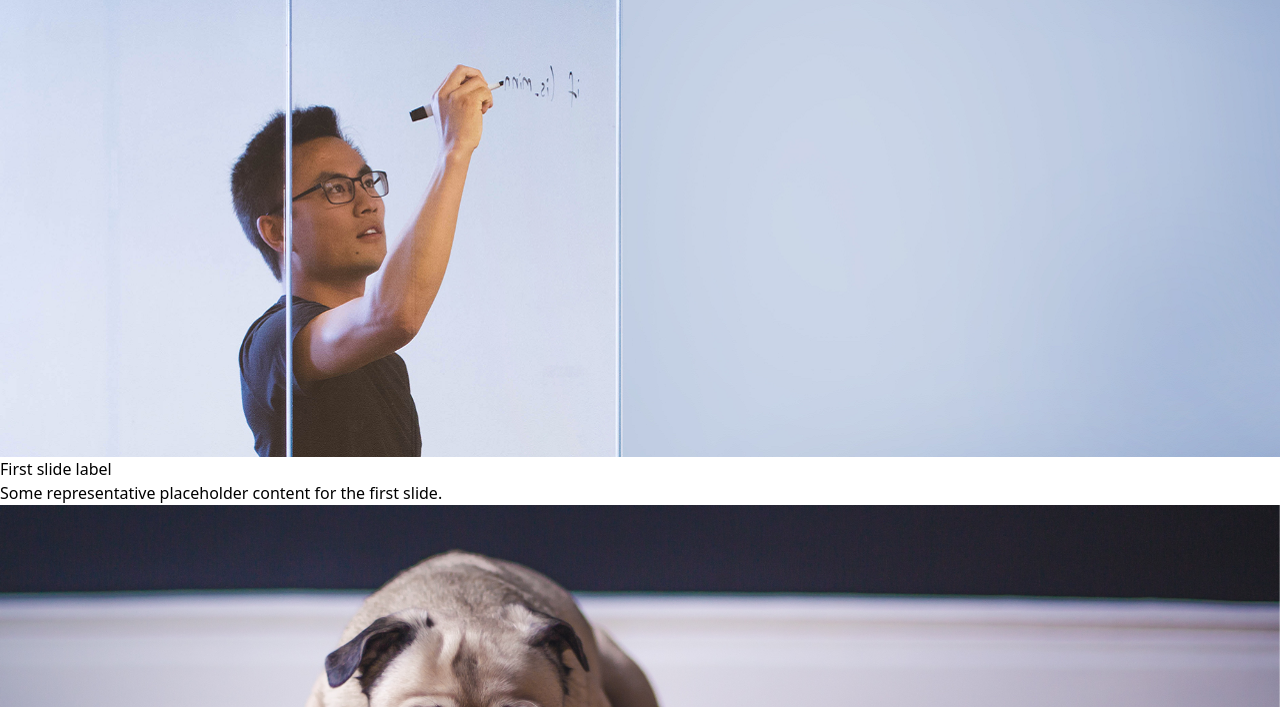
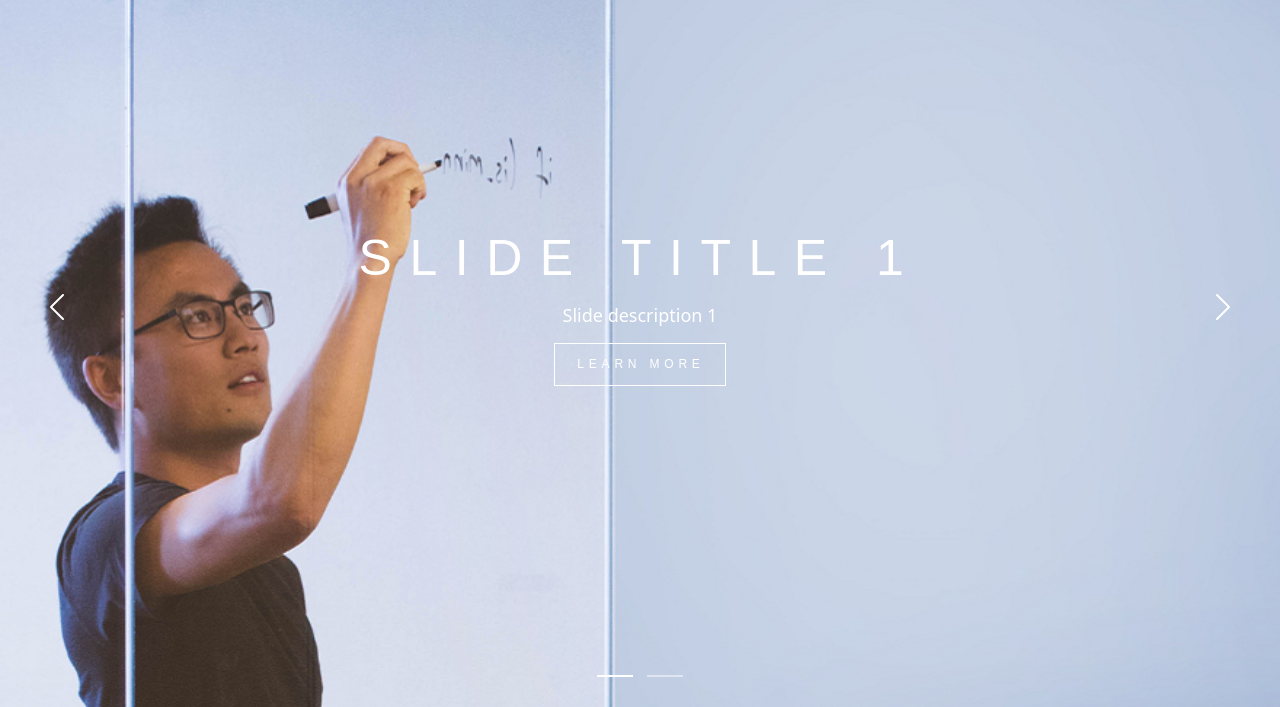
Before and after one commit to kwameboame/fjorge, a website: page src/index.html in a window 1280 px wide. Shown: the part 93-800 px from the top of the page. Drawn offline with nearby package versions, Linux system fonts and the light colour scheme; files that its build step writes are made by us from their sources.

Commit message:
initial hero slider layout

```diff
--- /dev/null
+++ b/src/css/carousel/carousel.css
@@ -0,0 +1,222 @@
+.btn {
+    display: inline-block;
+    padding: 13px 20px;
+    color: #fff;
+    text-decoration: none;
+    position: relative;
+    background: transparent;
+    border: 1px solid #e1e1e1;
+    font: 12px/1.2 "Oswald", sans-serif;
+    letter-spacing: 0.4em;
+    text-align: center;
+    text-indent: 2px;
+    text-transform: uppercase;
+    transition: color 0.1s linear 0.05s;
+}
+.btn::before {
+    content: "";
+    display: block;
+    position: absolute;
+    top: 50%;
+    left: 0;
+    width: 100%;
+    height: 1px;
+    background: #e1e1e1;
+    z-index: 1;
+    opacity: 0;
+    transition: height 0.2s ease, top 0.2s ease, opacity 0s linear 0.2s;
+}
+.btn::after {
+    transition: border 0.1s linear 0.05s;
+}
+.btn .btn-inner {
+    position: relative;
+    z-index: 2;
+}
+.btn:hover {
+    color: #373737;
+    transition: color 0.1s linear 0s;
+}
+.btn:hover::before {
+    top: 0;
+    height: 100%;
+    opacity: 1;
+    transition: height 0.2s ease, top 0.2s ease, opacity 0s linear 0s;
+}
+.btn:hover::after {
+    border-color: #373737;
+    transition: border 0.1s linear 0s;
+}
+.slideshow {
+    overflow: hidden;
+    position: relative;
+    width: 100%;
+    height: 100vh;
+    z-index: 1;
+}
+.slideshow .slideshow-inner {
+    position: absolute;
+    top: 0;
+    left: 0;
+    width: 100%;
+    height: 100%;
+}
+.slideshow .slides {
+    position: absolute;
+    top: 0;
+    left: 0;
+    width: 100%;
+    height: 100%;
+    z-index: 1;
+}
+.slideshow .slide {
+    display: none;
+    overflow: hidden;
+    position: absolute;
+    top: 0;
+    left: 0;
+    width: 100%;
+    height: 100%;
+    z-index: 1;
+    opacity: 0;
+    transition: opacity 0.3s ease;
+}
+.slideshow .slide.is-active {
+    display: block;
+}
+.slideshow .slide.is-loaded {
+    opacity: 1;
+}
+.slideshow .slide .caption {
+    padding: 0 100px;
+}
+.slideshow .slide .image-container {
+    position: absolute;
+    top: 0;
+    left: 0;
+    width: 100%;
+    height: 100%;
+    background-position: center;
+    z-index: 1;
+    background-size: cover;
+    image-rendering: optimizeQuality;
+}
+.slideshow .slide .image-container::before {
+    content: "";
+    display: block;
+    position: absolute;
+    top: 0;
+    left: 0;
+    width: 100%;
+    height: 100%;
+}
+.slideshow .slide .image {
+    width: 100%;
+    width: 100%;
+    object-fit: cover;
+    height: 100%;
+}
+.slideshow .slide-content {
+    position: absolute;
+    top: 0;
+    left: 0;
+    width: 100%;
+    height: 100%;
+    z-index: 2;
+    color: #fff;
+    text-align: center;
+    display: flex;
+    justify-content: center;
+    align-items: center;
+}
+.slideshow .slide .title {
+    margin: 0 auto 15px;
+    max-width: 1000px;
+    font: 300 50px/1.2 "Oswald", sans-serif;
+    letter-spacing: 0.35em;
+    text-transform: uppercase;
+}
+.slideshow .slide .text {
+    margin: 0 auto;
+    max-width: 1000px;
+    font-size: 18px;
+    line-height: 1.4;
+}
+.slideshow .slide .btn {
+    margin: 15px 0 0;
+    border-color: #fff;
+}
+.slideshow .slide .btn::before {
+    background: #fff;
+}
+.slideshow .pagination {
+    position: absolute;
+    bottom: 35px;
+    left: 0;
+    width: 100%;
+    height: 12px;
+    cursor: default;
+    z-index: 2;
+    text-align: center;
+}
+.slideshow .pagination .item {
+    display: inline-block;
+    padding: 15px 5px;
+    position: relative;
+    width: 46px;
+    height: 32px;
+    cursor: pointer;
+    text-indent: -999em;
+    z-index: 1;
+}
+.slideshow .pagination .item + .page {
+    margin-left: -2px;
+}
+.slideshow .pagination .item::before {
+    content: "";
+    display: block;
+    position: absolute;
+    top: 15px;
+    left: 5px;
+    width: 36px;
+    height: 2px;
+    background: rgba(255, 255, 255, 0.5);
+    transition: background 0.2s ease;
+}
+.slideshow .pagination .item::after {
+    width: 0;
+    background: #fff;
+    z-index: 2;
+    transition: width 0.2s ease;
+}
+.slideshow .pagination .item:hover::before, .slideshow .pagination .item.is-active::before {
+    background-color: #fff;
+}
+.slideshow .arrows .arrow {
+    margin: -33px 0 0;
+    padding: 20px;
+    position: absolute;
+    top: 50%;
+    cursor: pointer;
+    z-index: 3;
+}
+.slideshow .arrows .prev {
+    left: 30px;
+}
+.slideshow .arrows .prev:hover .svg {
+    left: -10px;
+}
+.slideshow .arrows .next {
+    right: 30px;
+}
+.slideshow .arrows .next:hover .svg {
+    left: 10px;
+}
+.slideshow .arrows .svg {
+    position: relative;
+    left: 0;
+    width: 14px;
+    height: 26px;
+    fill: #fff;
+    transition: left 0.2s ease;
+}
--- a/src/index.html
+++ b/src/index.html
@@ -14,6 +14,8 @@
     <link rel="stylesheet" href="css/styles.css" type="text/css" />
     <!-- Tailwind CSS styles-->
     <link rel="stylesheet" href="../dist/tailwind.css" type="text/css" />
+    <!-- Carousel CSS styles-->
+    <link rel="stylesheet" href="css/carousel/carousel.css" type="text/css" />
 </head>
 
 <body>
@@ -81,22 +83,66 @@
     <!-- END HEADER -->
 
     <!-- HERO SLIDER -->
-    <section >
-        <div>
-            <img src="images/slides/slide-1.png" class="d-block w-100" alt="...">
-            <div>
-                <h5>First slide label</h5>
-                <p>Some representative placeholder content for the first slide.</p>
+    <section class="slideshow">
+        <div class="slideshow-inner">
+          <div class="slides">
+            <div class="slide is-active ">
+              <div class="slide-content">
+                <div class="caption">
+                  <div class="title">Slide title 1</div>
+                  <div class="text">
+                    <p>Slide description 1</p>
+                  </div>
+                  <a href="#" class="btn">
+                    <span class="btn-inner">Learn More</span>
+                  </a>
+                </div>
+              </div>
+              <div class="image-container">
+                <img src="images/slides/slide-1.png" alt="man writing on a board" class="image" />
+              </div>
             </div>
+            <div class="slide">
+              <div class="slide-content">
+                <div class="caption">
+                  <div class="title">Slide title 2</div>
+                  <div class="text">
+                    <p>Slide description 2</p>
+                  </div>
+                  <a href="#" class="btn">
+                    <span class="btn-inner">Learn More</span>
+                  </a>
+                </div>
+              </div>
+              <div class="image-container">
+                <img src="images/slides/slide-2.png" alt="bored dog" class="image" />
+              </div>
+            </div>
+          </div>
+          <div class="pagination">
+            <div class="item is-active">
+              <span class="icon">1</span>
+            </div>
+            <div class="item">
+              <span class="icon">2</span>
+            </div>
+          </div>
+          <div class="arrows">
+            <div class="arrow prev">
+              <span class="svg svg-arrow-left">
+                <svg version="1.1" id="svg4-Layer_1" xmlns="http://www.w3.org/2000/svg" xmlns:xlink="http://www.w3.org/1999/xlink" x="0px" y="0px" width="14px" height="26px" viewBox="0 0 14 26" enable-background="new 0 0 14 26" xml:space="preserve"> <path d="M13,26c-0.256,0-0.512-0.098-0.707-0.293l-12-12c-0.391-0.391-0.391-1.023,0-1.414l12-12c0.391-0.391,1.023-0.391,1.414,0s0.391,1.023,0,1.414L2.414,13l11.293,11.293c0.391,0.391,0.391,1.023,0,1.414C13.512,25.902,13.256,26,13,26z"/> </svg>
+                <span class="alt sr-only"></span>
+              </span>
+            </div>
+            <div class="arrow next">
+              <span class="svg svg-arrow-right">
+                <svg version="1.1" id="svg5-Layer_1" xmlns="http://www.w3.org/2000/svg" xmlns:xlink="http://www.w3.org/1999/xlink" x="0px" y="0px" width="14px" height="26px" viewBox="0 0 14 26" enable-background="new 0 0 14 26" xml:space="preserve"> <path d="M1,0c0.256,0,0.512,0.098,0.707,0.293l12,12c0.391,0.391,0.391,1.023,0,1.414l-12,12c-0.391,0.391-1.023,0.391-1.414,0s-0.391-1.023,0-1.414L11.586,13L0.293,1.707c-0.391-0.391-0.391-1.023,0-1.414C0.488,0.098,0.744,0,1,0z"/> </svg>
+                <span class="alt sr-only"></span>
+              </span>
+            </div>
+          </div>
         </div>
-        <div>
-            <img src="images/slides/slide-2.png" class="d-block w-100" alt="...">
-            <div>
-                <h5>First slide label</h5>
-                <p>Some representative placeholder content for the first slide.</p>
-            </div>
-        </div>
-    </section>
+      </section>
 
 
     <!-- WELCOME START -->
@@ -182,6 +228,14 @@
     <!-- JS -->
     <!--Load iconify to handle material design icons-->
     <script src="https://code.iconify.design/1/1.0.6/iconify.min.js"></script>
+
+    <!--Load jQuery for hero slider-->
+    <script src="https://cdnjs.cloudflare.com/ajax/libs/jquery/3.7.1/jquery.min.js" integrity="sha512-v2CJ7UaYy4JwqLDIrZUI/4hqeoQieOmAZNXBeQyjo21dadnwR+8ZaIJVT8EE2iyI61OV8e6M8PP2/4hpQINQ/g==" crossorigin="anonymous" referrerpolicy="no-referrer"></script>
+    <!--load Tweenmax for hero slider-->
+    <script src="https://cdnjs.cloudflare.com/ajax/libs/gsap/2.1.3/TweenMax.min.js" integrity="sha512-DkPsH9LzNzZaZjCszwKrooKwgjArJDiEjA5tTgr3YX4E6TYv93ICS8T41yFHJnnSmGpnf0Mvb5NhScYbwvhn2w==" crossorigin="anonymous" referrerpolicy="no-referrer"></script>
+    <!--load Carousel-->
+    <script src="js/carousel/carousel.js"></script>
+
     <!--load custom JS-->
     <script src="js/script.js"></script>
 
--- /dev/null
+++ b/src/js/carousel/carousel.js
@@ -0,0 +1,213 @@
+/**
+ * Author: Bruno Carvalho
+ * URL: https://codepen.io/bcarvalho/pen/gWPvJB
+ */
+var slideshowDuration = 5000;
+var slideshow=$('.slideshow');
+
+function slideshowSwitch(slideshow,index,auto){
+  if(slideshow.data('wait')) return;
+
+  var slides = slideshow.find('.slide');
+  var pages = slideshow.find('.pagination');
+  var activeSlide = slides.filter('.is-active');
+  var activeSlideImage = activeSlide.find('.image-container');
+  var newSlide = slides.eq(index);
+  var newSlideImage = newSlide.find('.image-container');
+  var newSlideContent = newSlide.find('.slide-content');
+  var newSlideElements=newSlide.find('.caption > *');
+  if(newSlide.is(activeSlide))return;
+
+  newSlide.addClass('is-new');
+  var timeout=slideshow.data('timeout');
+  clearTimeout(timeout);
+  slideshow.data('wait',true);
+  var transition=slideshow.attr('data-transition');
+  if(transition=='fade'){
+    newSlide.css({
+      display:'block',
+      zIndex:2
+    });
+    newSlideImage.css({
+      opacity:0
+    });
+
+    TweenMax.to(newSlideImage,1,{
+      alpha:1,
+      onComplete:function(){
+        newSlide.addClass('is-active').removeClass('is-new');
+        activeSlide.removeClass('is-active');
+        newSlide.css({display:'',zIndex:''});
+        newSlideImage.css({opacity:''});
+        slideshow.find('.pagination').trigger('check');
+        slideshow.data('wait',false);
+        if(auto){
+          timeout=setTimeout(function(){
+            slideshowNext(slideshow,false,true);
+          },slideshowDuration);
+          slideshow.data('timeout',timeout);}}});
+  } else {
+    if(newSlide.index()>activeSlide.index()){
+      var newSlideRight=0;
+      var newSlideLeft='auto';
+      var newSlideImageRight=-slideshow.width()/8;
+      var newSlideImageLeft='auto';
+      var newSlideImageToRight=0;
+      var newSlideImageToLeft='auto';
+      var newSlideContentLeft='auto';
+      var newSlideContentRight=0;
+      var activeSlideImageLeft=-slideshow.width()/4;
+    } else {
+      var newSlideRight='';
+      var newSlideLeft=0;
+      var newSlideImageRight='auto';
+      var newSlideImageLeft=-slideshow.width()/8;
+      var newSlideImageToRight='';
+      var newSlideImageToLeft=0;
+      var newSlideContentLeft=0;
+      var newSlideContentRight='auto';
+      var activeSlideImageLeft=slideshow.width()/4;
+    }
+
+    newSlide.css({
+      display:'block',
+      width:0,
+      right:newSlideRight,
+      left:newSlideLeft
+      ,zIndex:2
+    });
+
+    newSlideImage.css({
+      width:slideshow.width(),
+      right:newSlideImageRight,
+      left:newSlideImageLeft
+    });
+
+    newSlideContent.css({
+      width:slideshow.width(),
+      left:newSlideContentLeft,
+      right:newSlideContentRight
+    });
+
+    activeSlideImage.css({
+      left:0
+    });
+
+    TweenMax.set(newSlideElements,{y:20,force3D:true});
+    TweenMax.to(activeSlideImage,1,{
+      left:activeSlideImageLeft,
+      ease:Power3.easeInOut
+    });
+
+    TweenMax.to(newSlide,1,{
+      width:slideshow.width(),
+      ease:Power3.easeInOut
+    });
+
+    TweenMax.to(newSlideImage,1,{
+      right:newSlideImageToRight,
+      left:newSlideImageToLeft,
+      ease:Power3.easeInOut
+    });
+
+    TweenMax.staggerFromTo(newSlideElements,0.8,{alpha:0,y:60},{alpha:1,y:0,ease:Power3.easeOut,force3D:true,delay:0.6},0.1,function(){
+      newSlide.addClass('is-active').removeClass('is-new');
+      activeSlide.removeClass('is-active');
+      newSlide.css({
+        display:'',
+        width:'',
+        left:'',
+        zIndex:''
+      });
+
+      newSlideImage.css({
+        width:'',
+        right:'',
+        left:''
+      });
+
+      newSlideContent.css({
+        width:'',
+        left:''
+      });
+
+      newSlideElements.css({
+        opacity:'',
+        transform:''
+      });
+
+      activeSlideImage.css({
+        left:''
+      });
+
+      slideshow.find('.pagination').trigger('check');
+      slideshow.data('wait',false);
+      if(auto){
+        timeout=setTimeout(function(){
+          slideshowNext(slideshow,false,true);
+        },slideshowDuration);
+        slideshow.data('timeout',timeout);
+      }
+    });
+  }
+}
+
+function slideshowNext(slideshow,previous,auto){
+  var slides=slideshow.find('.slide');
+  var activeSlide=slides.filter('.is-active');
+  var newSlide=null;
+  if(previous){
+    newSlide=activeSlide.prev('.slide');
+    if(newSlide.length === 0) {
+      newSlide=slides.last();
+    }
+  } else {
+    newSlide=activeSlide.next('.slide');
+    if(newSlide.length==0)
+      newSlide=slides.filter('.slide').first();
+  }
+
+  slideshowSwitch(slideshow,newSlide.index(),auto);
+}
+
+function homeSlideshowParallax(){
+  var scrollTop=$(window).scrollTop();
+  if(scrollTop>windowHeight) return;
+  var inner=slideshow.find('.slideshow-inner');
+  var newHeight=windowHeight-(scrollTop/2);
+  var newTop=scrollTop*0.8;
+
+  inner.css({
+    transform:'translateY('+newTop+'px)',height:newHeight
+  });
+}
+
+$(document).ready(function() {
+ $('.slide').addClass('is-loaded');
+
+ $('.slideshow .arrows .arrow').on('click',function(){
+  slideshowNext($(this).closest('.slideshow'),$(this).hasClass('prev'));
+});
+
+ $('.slideshow .pagination .item').on('click',function(){
+  slideshowSwitch($(this).closest('.slideshow'),$(this).index());
+});
+
+ $('.slideshow .pagination').on('check',function(){
+  var slideshow=$(this).closest('.slideshow');
+  var pages=$(this).find('.item');
+  var index=slideshow.find('.slides .is-active').index();
+  pages.removeClass('is-active');
+  pages.eq(index).addClass('is-active');
+});
+
+var timeout=setTimeout(function(){
+  slideshowNext(slideshow,false,true);
+},slideshowDuration);
+
+slideshow.data('timeout',timeout);
+});
+
+if($('.main-content .slideshow').length > 1) {
+  $(window).on('scroll',homeSlideshowParallax);
+}
```
Also changed, not shown: 2 other files.
